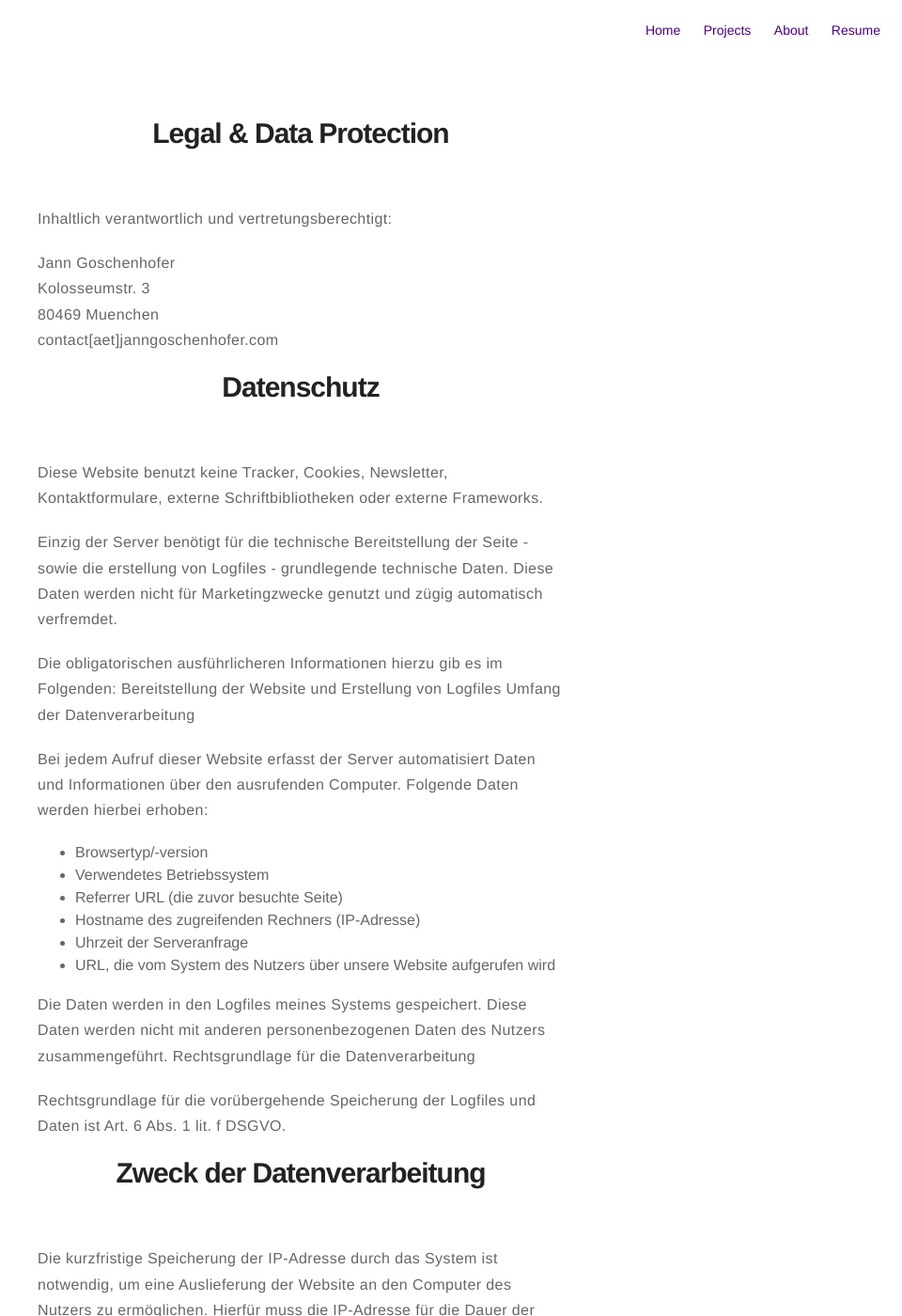
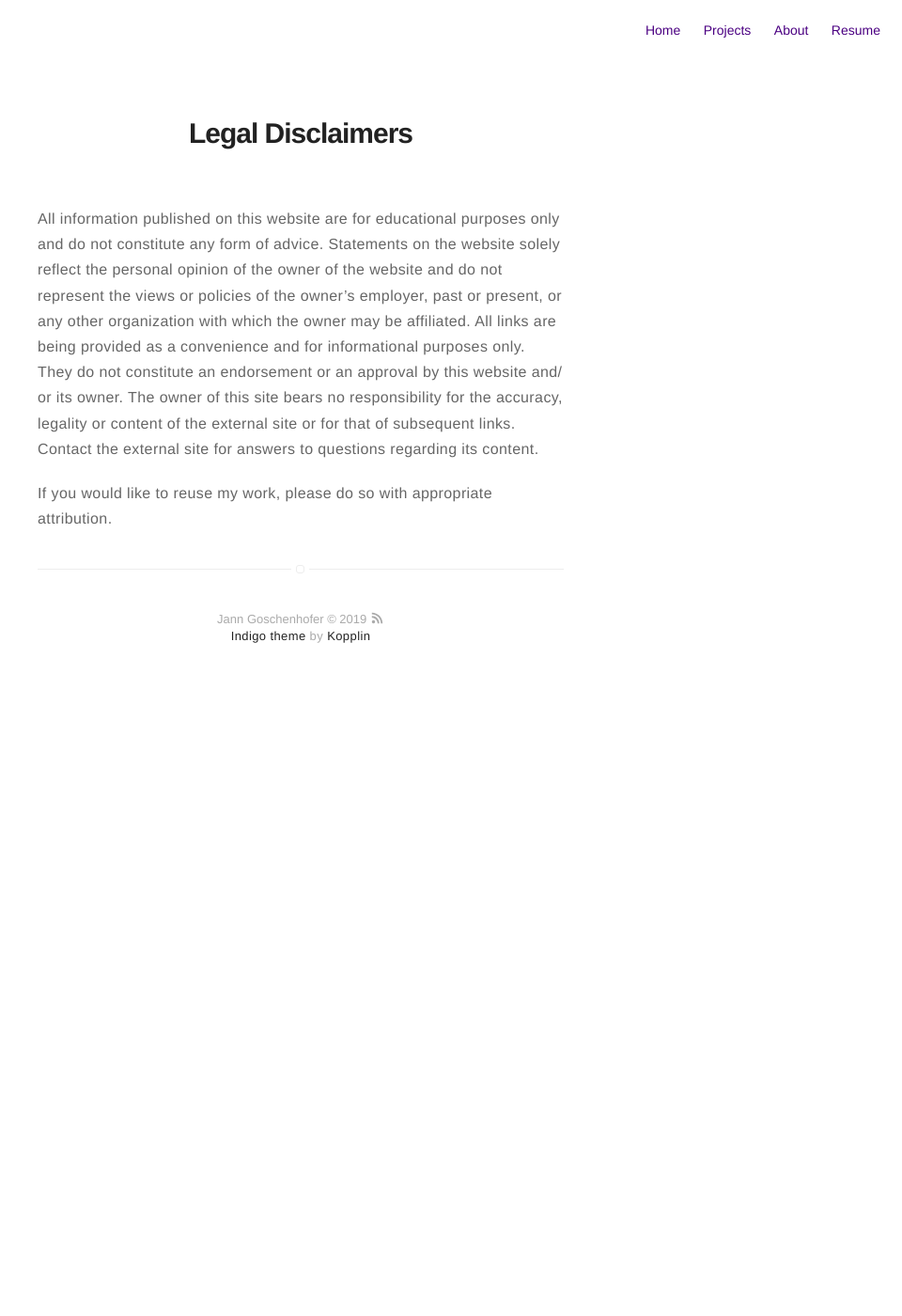
Before and after one commit to antonschneider90/antonschneider90.github.io, a Jekyll site: the page built from legal.md, in a window 1280 px wide and 1400 px high. Shown: the whole window at 94% size, without its empty margins (320-1280 px from the left). Built offline with Jekyll 4.4.1, drawn with Linux system fonts in a browser that asks for light colours; some of the changed text lies outside the part shown.

Commit message:
Update legal.md

```diff
--- a/legal.md
+++ b/legal.md
@@ -3,89 +3,9 @@ title: Legal
 layout: page
 ---
 
-# Legal & Data Protection
+# Legal Disclaimers
 
-Inhaltlich verantwortlich und vertretungsberechtigt:
+All information published on this website are for educational purposes only and do not constitute any form of advice. Statements on the website solely reflect the personal opinion of the owner of the website and do not represent the views or policies of the owner's employer, past or present, or any other organization with which the owner may be affiliated.
+All links are being provided as a convenience and for informational purposes only. They do not constitute an endorsement or an approval by this website and/ or its owner. The owner of this site bears no responsibility for the accuracy, legality or content of the external site or for that of subsequent links. Contact the external site for answers to questions regarding its content.
 
-Jann Goschenhofer
-Kolosseumstr. 3
-80469 Muenchen
-contact[aet]janngoschenhofer.com
-
-# Datenschutz
-
-Diese Website benutzt keine Tracker, Cookies, Newsletter, Kontaktformulare, externe Schriftbibliotheken oder externe Frameworks.
-
-Einzig der Server benötigt für die technische Bereitstellung der Seite - sowie die erstellung von Logfiles - grundlegende technische Daten. Diese Daten werden nicht für Marketingzwecke genutzt und zügig automatisch verfremdet.
-
-Die obligatorischen ausführlicheren Informationen hierzu gib es im Folgenden:
-Bereitstellung der Website und Erstellung von Logfiles
-Umfang der Datenverarbeitung
-
-Bei jedem Aufruf dieser Website erfasst der Server automatisiert Daten und Informationen über den ausrufenden Computer. Folgende Daten werden hierbei erhoben:
-
-* Browsertyp/-version
-* Verwendetes Betriebssystem
-* Referrer URL (die zuvor besuchte Seite)
-* Hostname des zugreifenden Rechners (IP-Adresse)
-* Uhrzeit der Serveranfrage
-* URL, die vom System des Nutzers über unsere Website aufgerufen wird
-
-Die Daten werden in den Logfiles meines Systems gespeichert. Diese Daten werden nicht mit anderen personenbezogenen Daten des Nutzers zusammengeführt.
-Rechtsgrundlage für die Datenverarbeitung
-
-Rechtsgrundlage für die vorübergehende Speicherung der Logfiles und Daten ist Art. 6 Abs. 1 lit. f DSGVO.
-
-# Zweck der Datenverarbeitung
-
-Die kurzfristige Speicherung der IP-Adresse durch das System ist notwendig, um eine Auslieferung der Website an den Computer des Nutzers zu ermöglichen. Hierfür muss die IP-Adresse für die Dauer der Sitzung gespeichert bleiben.
-
-Die Speicherung in Logfiles erfolgt, um die Funktionsfähigkeit der Website sicherzustellen. Zudem dienen die Daten zur Optimierung der Website und zur Sicherstellung der Sicherheit meiner IT-Systeme. Eine Auswertung der Daten zu Marketingzwecken findet in dabei nicht statt.
-
-In diesen Zwecken liegt auch mein berechtigtes Interesse an der Datenverarbeitung nach Art. 6 Abs. 1 lit. f DSGVO.
-Dauer der Speicherung
-
-Die Daten werden gelöscht, sobald sie für die Erreichung des Zweckes ihrer Erhebung nicht mehr erforderlich sind. Im Falle der Erfassung der Daten zur Bereitstellung der Website ist dies der Fall, wenn die jeweilige Sitzung beendet ist.
-
-Im Falle der Speicherung der Daten in Logfiles ist dies nach spätestens sieben Tagen der Fall. Eine darüberhinausgehende Speicherung ist möglich. In diesem Fall werden die IP-Adressen der Nutzer gelöscht oder verfremdet, sodass eine Zuordnung des aufrufenden Clients nicht mehr möglich ist.
-Widerspruchs- und Beseitigungsmöglichkeit
-
-Die Erfassung der Daten zur Bereitstellung der Website und die Speicherung der Daten in Logfiles ist für den Betrieb der Internetseite zwingend erforderlich. Es besteht folglich seitens des Nutzers keine Widerspruchsmöglichkeit.
-
-# Rechte
-
-## Auskunftsrecht
-
-Ich gebe Ihnen gerne Auskunft über ihre mir vorliegenden persönlichen Daten: Wie diese verarbeitet werden, welche Kategorien diese haben, mit wem ich diese teile, die Kriterien wann ich diese lösche.
-Recht auf Berichtigung
-
-Sie haben auch ein Recht auf eine unverzügliche Berichtigung dieser Daten, sofern diese unrichtig oder unvollständig sind.
-Recht auf Berichtigung
-
-Es besteht ein Recht auf die Einschränkung der Verarbeitung für die Zeit in der die personenbezogen Daten geprüft werden, diese nicht länger benötigt werden, die Verarbeitung unrechtmäßig ist, aber sie die Löschung ablehnen oder sie noch für die Ausübung von Rechtsansprüchen benötigt werden.
-
-Diese Daten dürfen fortan – abgesehen von der Speicherung – nur mit ihrer Einwilligung, oder für Rechtsansprüche, zum Schutz anderer juris. oder natürlichen Personen oder aus Gründen eines wichtigen öffentlichen Interesses der Union oder eines Mitgliedstaats verarbeitet werden.
-Recht auf Löschung
-
-Sie können verlangen, dass ich ihre personenbezogenen Daten lösche, sofern:
-
-* Sie nicht für den eigentlichen Zweck notwendig sind
-* Sie ihre Einwilligung zur Nutzung wiederufen und es sonst keine Rechtsgrundlage hierzu gibt
-* Keine vorrangigen Gründe für die Verarbeitung vorliegen
-* Die Daten unrechtmäßig genutzt wurden
-* Diese für die Erfüllung rechtlicher Verpflichtungen nach dem Recht der EU (bzw. eines Mitgliedsstaates) es erforderlich macht
-
-# Informationen an Dritte
-
-Sollten die Daten öffentlich gemacht worden sein und eine Löschung notwendig, so kann unter Berücksichtigung der technischen Möglichkeiten und Kosten angemessene Maßnahmen, auch technischer Art, um mögliche Dritte über die Löschungsnotwendigkeit zu informieren, und etwaige Links bzw. Kopien der personenbezogenen Daten zu zerstören.
-Ausnahmen
-
-Eine Löschungsnotwendigkeit besteht nicht, sofern die Ausübung des Rechts der freien Meinungsäußerung und Information dadurch beeinträchtigt wird.
-
-Die Verarbeitung im öffentlichen Interesse liegt, beispielsweise für Archivzwecke, wissenschaftliche oder historische Forschungszwecke bzw. statistische Zwecke gem. Art. 89 Abs. 1 DSGVO, soweit dies unter Abschnitt a) genannte Recht voraussichtlich die Verwirklichung der Ziele dieser Verarbeitung unmöglich macht oder ernsthaft beeinträchtigt, oder zur Geltendmachung, Ausübung oder Verteidigung von Rechtsansprüchen.
-Recht auf Datenübertragbarkeit
-
-Sie haben das Recht ihre personenbezogenen Daten in einem gängigen Format zu erhalten. Das Recht für Datenübertragbarkeit gilt nicht für personenbezogene Daten, die erforderlich sind zur Wahrung von Aufgaben, die im öffentlichen Interesse liegen, oder aber im Sinne öffentlicher Gewalt liegt, die mir übertragen wurde.
-Recht auf Beschwerde bei einer Aufsichtsbehörde
-
-Sie können sich bei einer Aufsichtsbehörde beschweren, sollten Sie der Meinung sein, dass hier ein Verstoß gegen die DSGVO vorliegt.
+If you would like to reuse my work, please do so with appropriate attribution.
```
